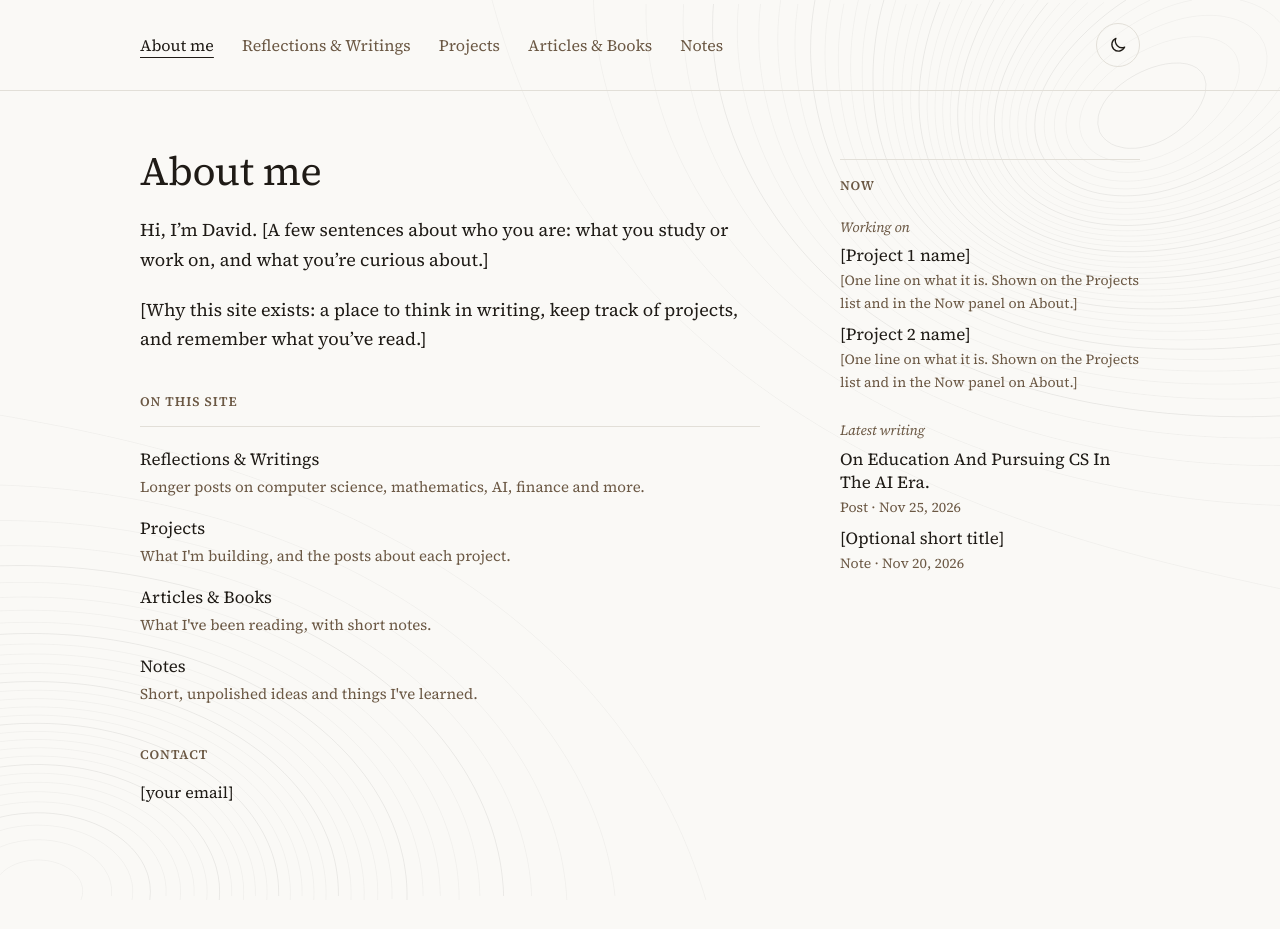
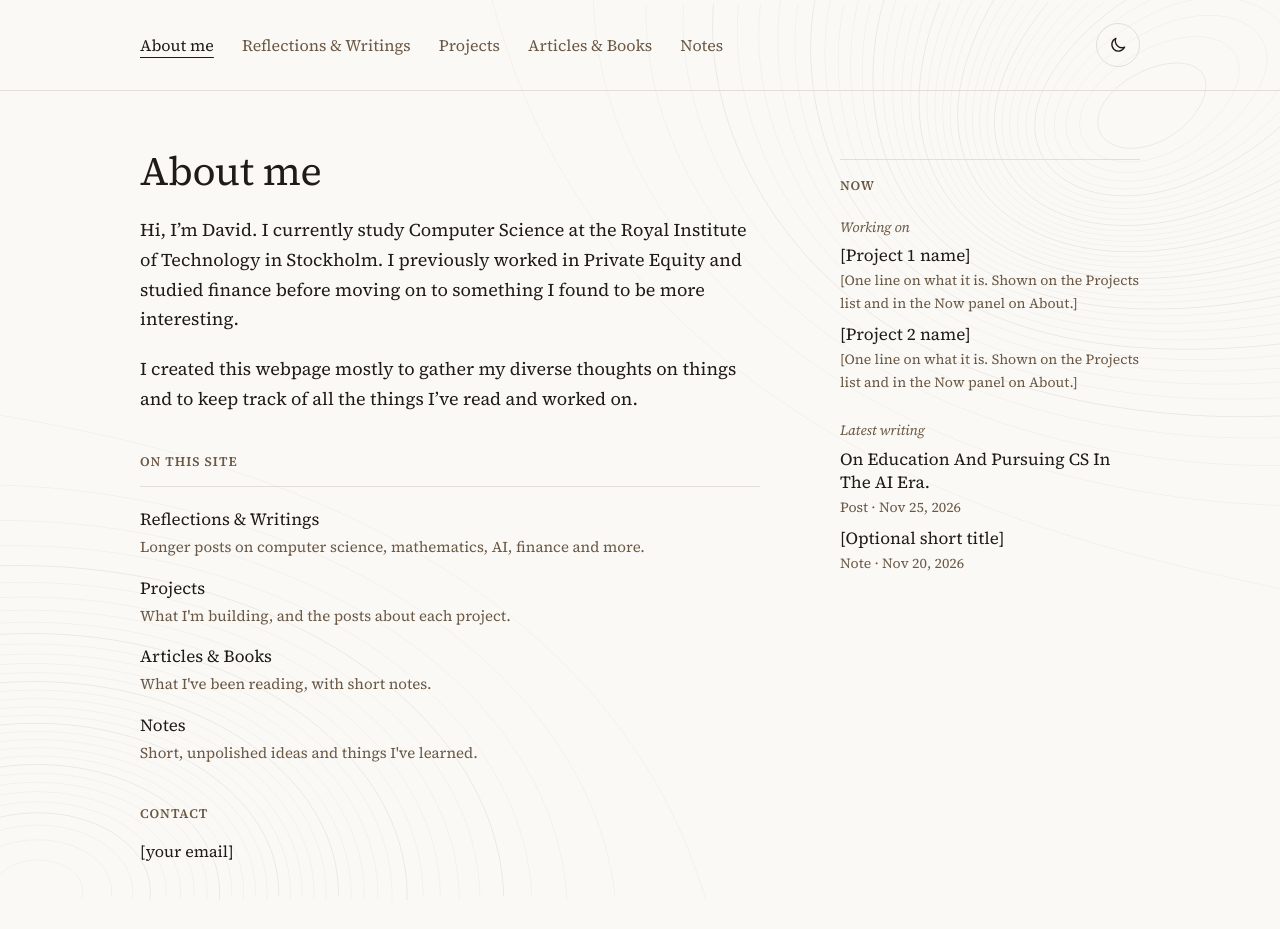
Before and after one commit to David-Berntsson/David-Berntsson.github.io, a Jekyll site: the page built from index.md, in a window 1280 px wide. Built offline with Jekyll 4.4.1, drawn with Linux system fonts in a browser that asks for light colours; before the commit the page ends 900 px from its top, so only the background shows below that.

Commit message:
Update index.md

```diff
--- a/index.md
+++ b/index.md
@@ -3,6 +3,6 @@ layout: about
 section: about
 title: About me
 ---
-Hi, I'm David. [A few sentences about who you are: what you study or work on, and what you're curious about.]
+Hi, I'm David. I currently study Computer Science at the Royal Institute of Technology in Stockholm. I previously worked in Private Equity and studied finance before moving on to something I found to be more interesting.
 
-[Why this site exists: a place to think in writing, keep track of projects, and remember what you've read.]
+I created this webpage mostly to gather my diverse thoughts on things and to keep track of all the things I've read and worked on.
```
